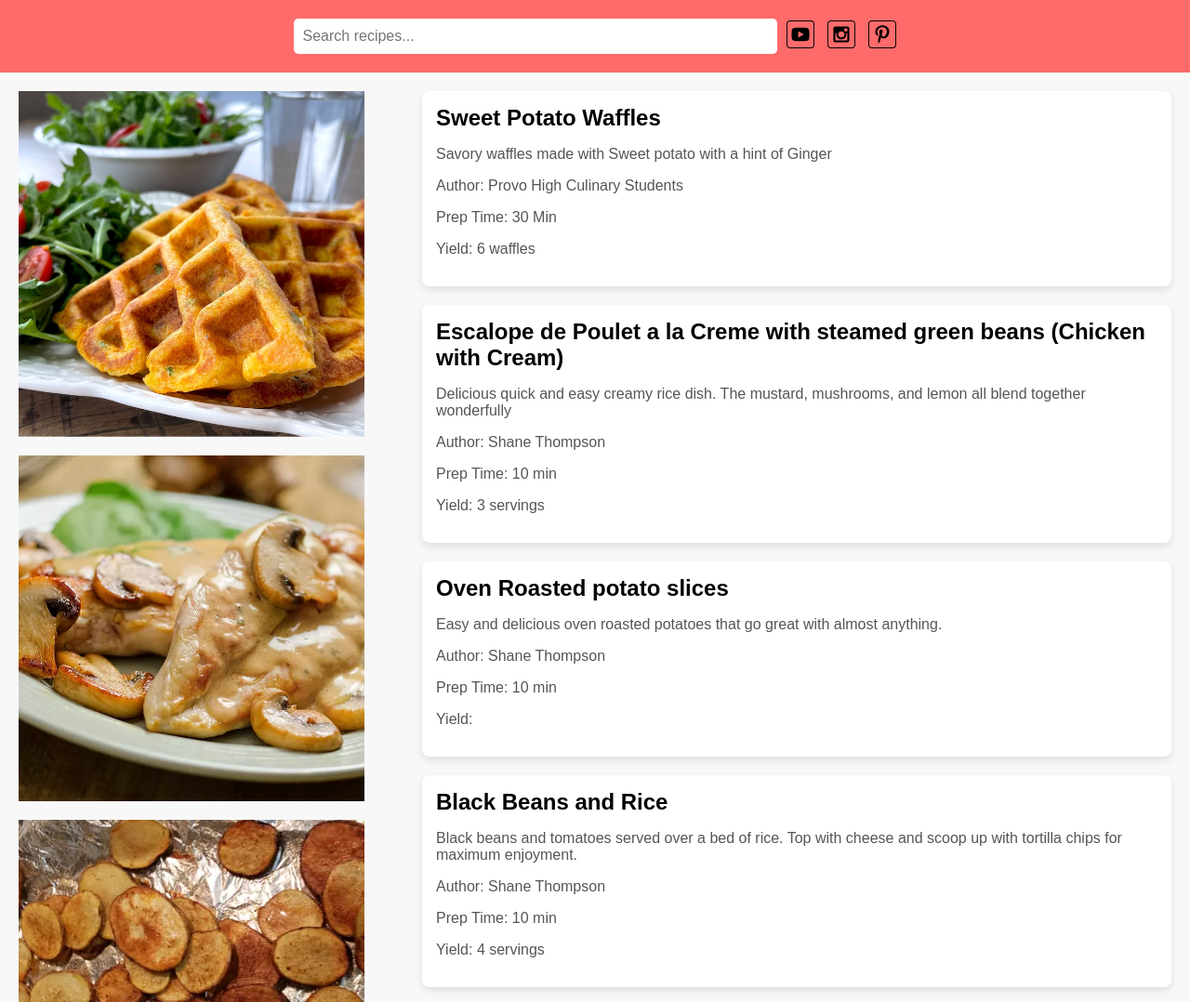
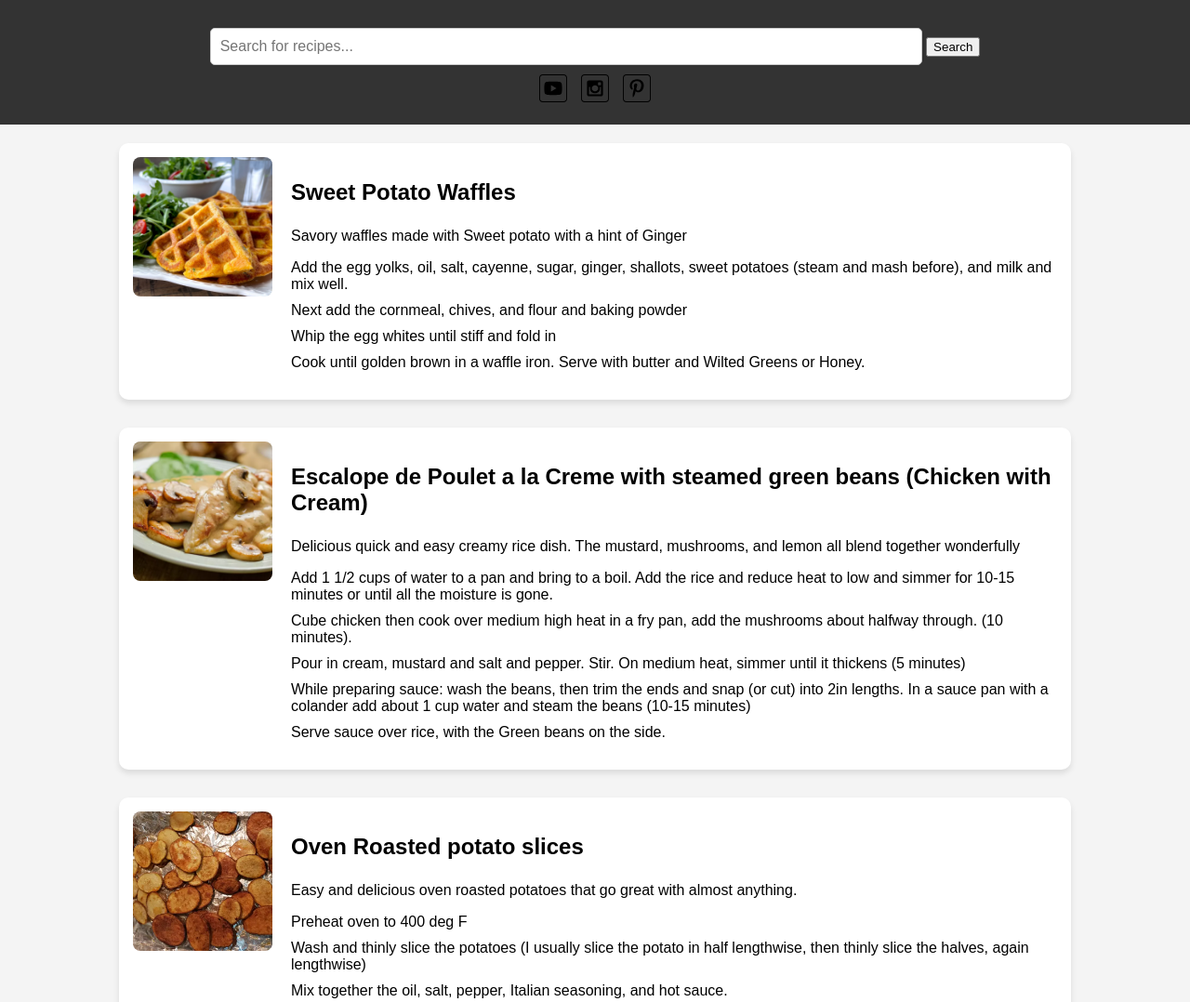
Before and after one commit to jacobjustinharris/wdd131, a plain HTML site: page recipes/index.html in a window 1280 px wide. Shown: the top 1078 px of the page at 93% size. Drawn offline with Linux system fonts and the light colour scheme.

Commit message:
Part 2 of recipe works perfectly. Good to upload

```diff
--- a/recipes/index.html
+++ b/recipes/index.html
@@ -15,7 +15,10 @@
 </head>
 <body>
     <header>
-        <input type="text" id="search-bar" placeholder="Search recipes...">
+        <form id="search-form">
+            <input type="text" id="search-bar" placeholder="Search for recipes...">
+            <button type="submit">Search</button>
+          </form>
         <div class="social">
             <a href="#"><img src="youtube_icon.svg" alt="YouTube" class="social-icon"></a>
             <a href="#"><img src="instagram_icon.svg" alt="Instagram" class="social-icon"></a>
@@ -23,19 +26,15 @@
         </div>
     </header>
 
-    <main class="container">
-        <section id="recipe-pictures">
+    <div class="container">
+        <!-- Recipe Image -->
 
-        </section>
-
-        <section id="recipe-content">
-
-        </section>
-    </main>
+        <!-- Recipe List -->
+        <div id="recipe-list"></div>
+    </div>
 
     <footer>
         <p>Recipe icons by <a href="https://www.flaticon.com/free-icons/recipe">Freepik - Flaticon</a></p>
     </footer>
-    <script src="recipes.js"></script>
 </body>
 </html>
--- a/recipes/recipes.css
+++ b/recipes/recipes.css
@@ -1,121 +1,98 @@
-
+/* General Styles */
 body {
     font-family: Arial, sans-serif;
+    background-color: #f4f4f4;
     margin: 0;
     padding: 0;
-    background-color: #f8f8f8;
 }
 
+/* Header */
 header {
-    background-color: #ff6b6b;
-    padding: 15px;
     text-align: center;
+    padding: 20px;
+    background-color: #333;
+    color: white;
+}
+
+header input {
+    padding: 10px;
+    width: 60%;
+    margin: 10px 0;
+    font-size: 16px;
+    border: 1px solid #ccc;
+    border-radius: 5px;
+}
+
+/* Social Icons */
+.social {
     display: flex;
     justify-content: center;
-    align-items: center;
-    flex-wrap: wrap;
+    gap: 15px;
 }
 
-#search-bar {
-    flex-grow: 1;
-    max-width: 500px;
-    padding: 10px;
-    font-size: 16px;
-    border: none;
-    border-radius: 5px;
-    margin: 5px;
+.social-icon {
+    width: 30px;
+    height: 30px;
 }
 
-.social a img {
-    width: 30px;
-    height: 30px;
-    margin: 0 5px;
+/* Recipe Container */
+.container {
+    width: 80%;
+    margin: 20px auto;
 }
 
-
-.container {
+#recipe-list {
     display: flex;
-    justify-content: space-between;
-    margin-top: 20px;
-    padding: 0 20px;
+    flex-direction: column;
+    gap: 30px;
 }
 
-
-#recipe-pictures {
-    width: 30%;
+/* Recipe Item */
+.recipe-item {
     display: flex;
-    flex-direction: column;
     gap: 20px;
-    padding-right: 20px;
+    background-color: #fff;
+    padding: 15px;
+    border-radius: 10px;
+    box-shadow: 0 4px 6px rgba(0, 0, 0, 0.1);
 }
 
-
-#recipe-content {
-    width: 65%;
-    display: flex;
-    flex-direction: column;
-    gap: 20px;
+/* Recipe Image */
+.recipe-image {
+    width: 150px;
+    height: 150px;
+    object-fit: cover;
+    border-radius: 8px;
 }
 
-
-.recipe {
-    background-color: white;
-    border-radius: 8px;
-    box-shadow: 0 4px 8px rgba(0, 0, 0, 0.1);
-    padding: 15px;
-    transition: transform 0.3s;
+/* Recipe Details */
+.recipe-details {
+    flex: 1;
 }
 
-.recipe:hover {
-    transform: scale(1.05);
+.recipe-name {
+    font-size: 1.5rem;
+    font-weight: bold;
 }
 
-.recipe img {
-    width: 100%;
-    height: auto;
-    border-radius: 8px;
-    margin-bottom: 15px;
+.recipe-description {
+    margin: 10px 0;
+    font-size: 1rem;
 }
 
-.recipe h2 {
-    font-size: 1.5rem;
-    margin: 0 0 10px;
+.recipe-instructions {
+    list-style-type: none;
+    padding: 0;
 }
 
-.recipe p {
-    font-size: 1rem;
-    color: #555;
+.recipe-instructions li {
+    margin-bottom: 10px;
 }
 
-
+/* Footer */
 footer {
+    text-align: center;
+    padding: 10px;
     background-color: #333;
     color: white;
-    text-align: center;
-    padding: 15px;
 }
-
-footer a {
-    color: #ff6b6b;
-    text-decoration: none;
-}
-
-footer a:hover {
-    text-decoration: underline;
-}
-
-@media (max-width: 768px) {
-    .container {
-        flex-direction: column;
-        align-items: center;
-    }
-
-    #recipe-pictures, #recipe-content {
-        width: 100%;
-        padding: 0;
-    }
-
-    #recipe-pictures {
-        justify-content: center;
-    }
-}
--- a/recipes/recipes.js
+++ b/recipes/recipes.js
@@ -279,50 +279,128 @@ const recipes = [
 		rating: 4
 	}
 ]
+// Filter function to filter recipes based on the query
+function filter(query) {
+	const filtered = recipes.filter(recipe =>
+	  recipe.name.toLowerCase().includes(query.toLowerCase()) ||
+	  recipe.ingredients.some(ingredient => ingredient.toLowerCase().includes(query.toLowerCase()))
+	);
+	// Sort the filtered recipes by name
+	const sorted = filtered.sort((a, b) => a.name.localeCompare(b.name));
+	return sorted;
+  }
+
+ // Function to handle search input and filter the recipes
+function searchHandler(e) {
+	e.preventDefault();
+
+	// Get the search input value and convert it to lowercase for case-insensitive search
+	const query = document.querySelector("#search-bar").value.toLowerCase();
+
+	// Filter the recipes based on the query
+	const filteredRecipes = filter(query);
+
+	// Render the filtered recipes
+	renderRecipes(filteredRecipes);
+  }
+
+  // Function to filter recipes based on the query
+  function filter(query) {
+	return recipes.filter(recipe => recipe.name.toLowerCase().includes(query));
+  }
+
+  // Function to render the recipes (update this according to your page structure)
+  function renderRecipes(recipesToRender) {
+	const recipesList = document.querySelector("#recipe-list");
+
+	// Clear the existing list
+	recipesList.innerHTML = "";
+
+	// If no recipes are found, display a message
+	if (recipesToRender.length === 0) {
+	  const noResultsMessage = document.createElement("p");
+	  noResultsMessage.textContent = "No recipes found.";
+	  recipesList.appendChild(noResultsMessage);
+	} else {
+	  // Render each recipe
+	  recipesToRender.forEach(recipe => {
+		const recipeItem = document.createElement("li");
+
+		// Assuming each recipe has a name and an image
+		const recipeName = document.createElement("h3");
+		recipeName.textContent = recipe.name;
+
+		const recipeImage = document.createElement("img");
+		recipeImage.src = recipe.imageURL;  // Assuming each recipe has an 'imageURL' property
+		recipeImage.alt = recipe.name;
+
+		// Append name and image to the recipe item
+		recipeItem.appendChild(recipeName);
+		recipeItem.appendChild(recipeImage);
+
+		// Append the recipe item to the list
+		recipesList.appendChild(recipeItem);
+	  });
+	}
+  }
 
 
-window.onload = function() {
-    const recipePictures = document.getElementById('recipe-pictures');
-    const recipeContent = document.getElementById('recipe-content');
 
-    recipes.forEach(recipe => {
-        // Create image element and append it to recipe-pictures section
-        const imgElement = document.createElement('img');
-        imgElement.src = recipe.image;
-        imgElement.alt = recipe.name;
-        imgElement.classList.add('recipe-image'); // Optionally add classes for styling
-        recipePictures.appendChild(imgElement);
+// Function to render recipes Code STOPS HERE
+function renderRecipes(recipesToShow) {
+    const recipeList = document.getElementById("recipe-list");
+    recipeList.innerHTML = ""; // Clear any existing recipes
 
-        // Create recipe card and append it to recipe-content section
-        const recipeCard = document.createElement('div');
-        recipeCard.classList.add('recipe');
+    recipesToShow.forEach(recipe => {
+        const recipeItem = document.createElement("div");
+        recipeItem.classList.add("recipe-item");
 
-        // Add recipe title
-        const title = document.createElement('h2');
-        title.textContent = recipe.name;
-        recipeCard.appendChild(title);
+        // Recipe Image
+        const recipeImage = document.createElement("img");
+        recipeImage.classList.add("recipe-image");
+        recipeImage.src = recipe.image;
+        recipeImage.alt = recipe.name;
 
-        // Add description
-        const description = document.createElement('p');
-        description.textContent = recipe.description;
-        recipeCard.appendChild(description);
+        // Recipe Details
+        const recipeDetails = document.createElement("div");
+        recipeDetails.classList.add("recipe-details");
 
-        // Add author
-        const author = document.createElement('p');
-        author.textContent = `Author: ${recipe.author}`;
-        recipeCard.appendChild(author);
+        const recipeName = document.createElement("h3");
+        recipeName.classList.add("recipe-name");
+        recipeName.textContent = recipe.name;
 
-        // Add prep time
-        const prepTime = document.createElement('p');
-        prepTime.textContent = `Prep Time: ${recipe.prepTime}`;
-        recipeCard.appendChild(prepTime);
+        const recipeDescription = document.createElement("p");
+        recipeDescription.classList.add("recipe-description");
+        recipeDescription.textContent = recipe.description;
 
-        // Add recipe yield
-        const yieldElement = document.createElement('p');
-        yieldElement.textContent = `Yield: ${recipe.recipeYield}`;
-        recipeCard.appendChild(yieldElement);
+        const recipeInstructions = document.createElement("ul");
+        recipeInstructions.classList.add("recipe-instructions");
+        recipe.recipeInstructions.forEach(instruction => {
+            const li = document.createElement("li");
+            li.textContent = instruction;
+            recipeInstructions.appendChild(li);
+        });
 
-        // Add recipe card to the main content section
-        recipeContent.appendChild(recipeCard);
+        // Append elements to the recipe item
+        recipeDetails.appendChild(recipeName);
+        recipeDetails.appendChild(recipeDescription);
+        recipeDetails.appendChild(recipeInstructions);
+
+        recipeItem.appendChild(recipeImage);
+        recipeItem.appendChild(recipeDetails);
+
+        // Append recipe item to the list
+        recipeList.appendChild(recipeItem);
     });
-};
+}
+
+// Add event listener to the search bar
+document.querySelector("#search-form").addEventListener("submit", searchHandler);
+
+document.addEventListener("DOMContentLoaded", () => {
+	renderRecipes(recipes);
+  });
+
+
+// Call renderRecipes initially to display all recipes
+renderRecipes(recipes);
```
